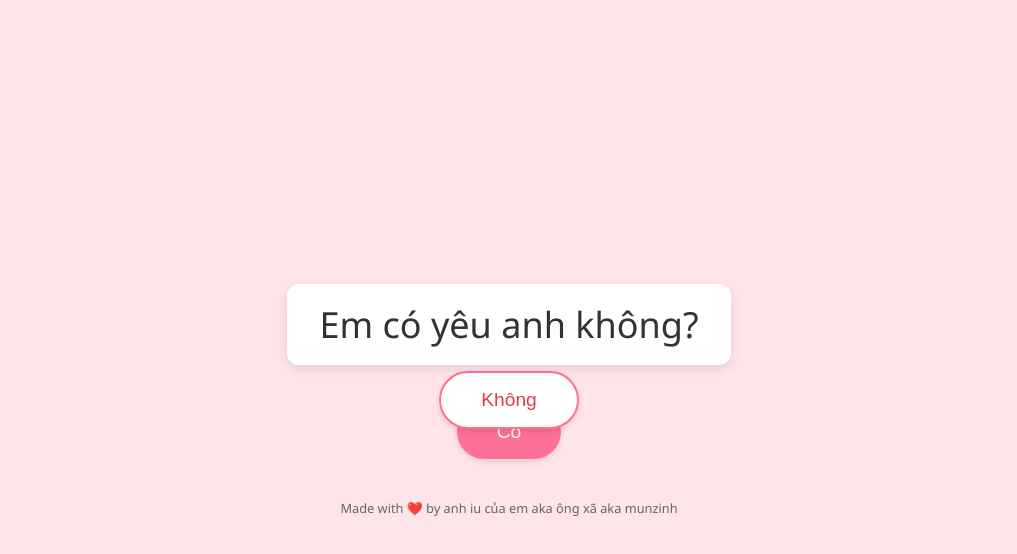
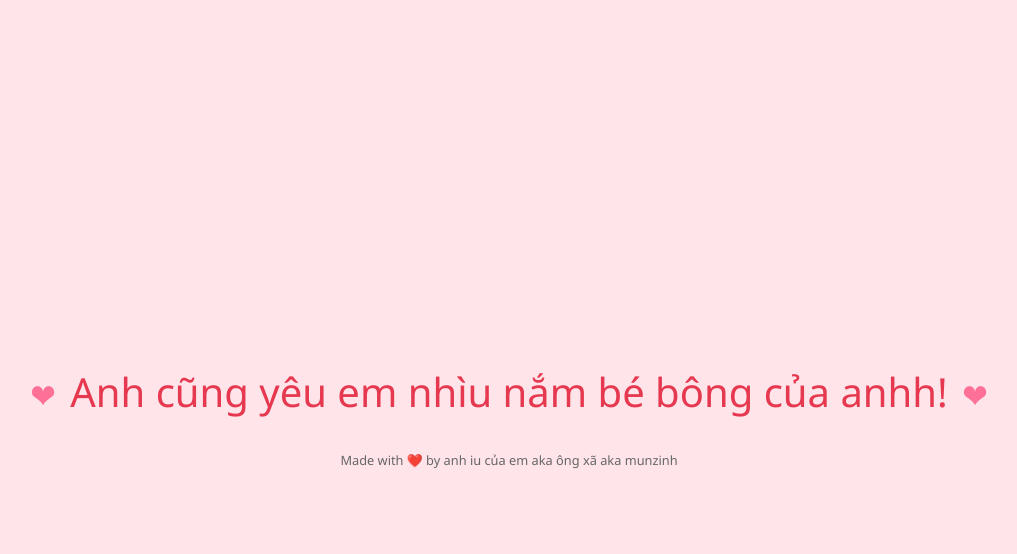
Before and after one commit to munzinh/mylove, a plain HTML site: page index.html in a window 1280 px wide. Both pictures are taken after a click on the button "Có". Shown: the whole page, without its empty margins (131-1148 px from the left). Drawn offline with Linux system fonts and the light colour scheme.

Commit message:
Update index.html

```diff
--- a/index.html
+++ b/index.html
@@ -22,6 +22,7 @@
       justify-content: center;
       min-height: 100vh;
       padding: 1rem;
+      position: relative;
     }
     #question {
       font-size: 1.75rem;
@@ -43,38 +44,49 @@
       transition: transform 0.2s ease, background 0.2s ease;
       box-shadow: 0 3px 6px rgba(0,0,0,0.1);
     }
-    #yesBtn {
-      background: var(--pink);
-      color: white;
-    }
-    #yesBtn:hover {
-      background: var(--pink-dark);
-      transform: translateY(-2px);
-    }
+    #yesBtn { background: var(--pink); color: white; }
+    #yesBtn:hover { background: var(--pink-dark); transform: translateY(-2px); }
     #noBtn {
       position: absolute;
       background: white;
       color: var(--pink-dark);
       border: 2px solid var(--pink);
     }
-    #noBtn:hover {
-      background: var(--pink-light);
-      transform: translateY(-2px);
+    #noBtn:hover { background: var(--pink-light); transform: translateY(-2px); }
+
+    #message {
+      display: none;
+      margin-top: 2rem;
+      font-size: 1.5rem;
+      color: var(--pink-dark);
+      text-align: center;
     }
+    /* Heart style & animation */
+    .heart {
+      display: inline-block;
+      margin: 0 0.3rem;
+      font-size: 2rem;
+      color: var(--pink);
+      animation: heartbeat 1s infinite;
+    }
+    @keyframes heartbeat {
+      0%, 100% { transform: scale(1); }
+      25% { transform: scale(1.3); }
+      40% { transform: scale(1); }
+      60% { transform: scale(1.3); }
+    }
+
     footer {
       margin-top: 2rem;
       font-size: 0.8rem;
       color: #666;
     }
-
-    /* MEDIA QUERIES */
     @media (min-width: 600px) {
-      #question { font-size: 2rem; padding: 1rem 2rem; max-width: 60%; }
-      .btn { font-size: 1.1rem; padding: 0.75rem 2rem; }
+      #question { font-size: 2rem; }
+      #message { font-size: 2rem; }
     }
     @media (min-width: 1024px) {
-      #question { font-size: 2.25rem; }
-      .btn { font-size: 1.2rem; padding: 1rem 2.5rem; }
+      #message { font-size: 2.5rem; }
     }
   </style>
 </head>
@@ -84,9 +96,16 @@
   <button id="yesBtn" class="btn">Có</button>
   <button id="noBtn" class="btn">Không</button>
 
+  <div id="message">
+    <span class="heart">❤</span>
+    <span class="text">Anh cũng yêu em nhìu nắm bé bông của anhh!</span>
+    <span class="heart">❤</span>
+  </div>
+
   <script>
     const noBtn = document.getElementById('noBtn');
     const yesBtn = document.getElementById('yesBtn');
+    const message = document.getElementById('message');
 
     function moveNoButton() {
       const w = window.innerWidth;
@@ -98,8 +117,14 @@
     }
 
     noBtn.addEventListener('mouseover', moveNoButton);
-    yesBtn.addEventListener('click', () => alert('Anh cũng yêu emmmm nhìu nắm bé bông của anhh! ❤'));
     noBtn.addEventListener('click', () => alert('Đừng chối nữa, em yêu anh mà!'));
+
+    yesBtn.addEventListener('click', () => {
+      document.getElementById('question').style.display = 'none';
+      yesBtn.style.display = 'none';
+      noBtn.style.display = 'none';
+      message.style.display = 'block';
+    });
   </script>
 
   <footer>Made with ❤️ by anh iu của em aka ông xã aka munzinh</footer>
```
